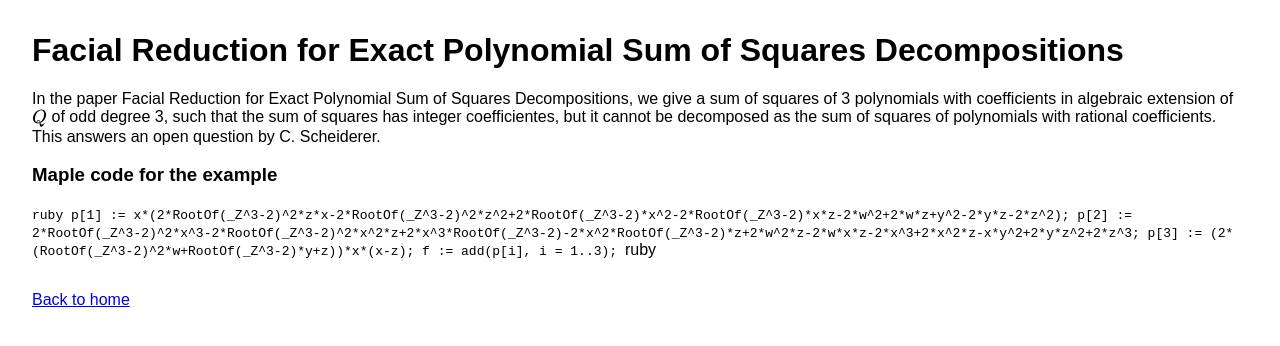
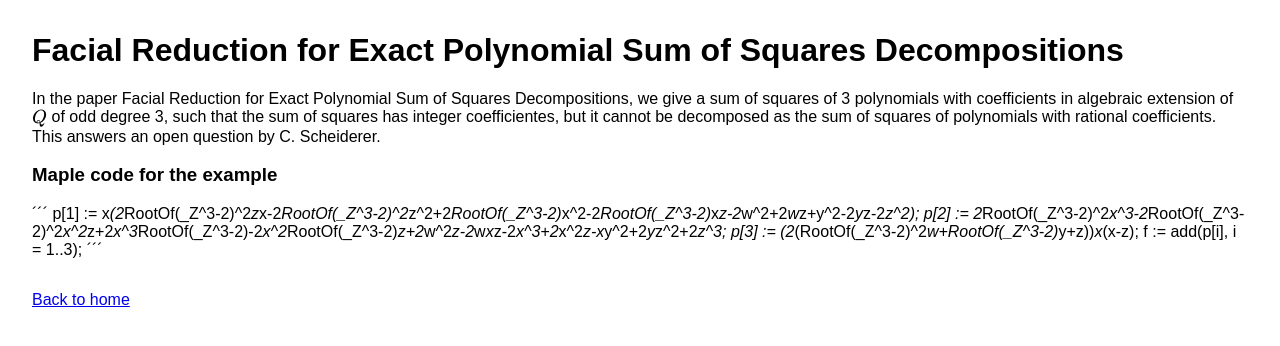
Before and after one commit to slap/sos-encyclopedia, a Jekyll site: the page built from _polynomials/facialReduction.md, in a window 1280 px wide. Shown: the top 346 px of the page. Built offline with Jekyll 4.4.1, drawn with Linux system fonts in a browser that asks for light colours.

Commit message:
Update facialReduction.md

````diff
--- a/_polynomials/facialReduction.md
+++ b/_polynomials/facialReduction.md
@@ -12,9 +12,9 @@ This answers an open question by C. Scheiderer.
 
 ### Maple code for the example
 
-```ruby
+´´´
 p[1] := x*(2*RootOf(_Z^3-2)^2*z*x-2*RootOf(_Z^3-2)^2*z^2+2*RootOf(_Z^3-2)*x^2-2*RootOf(_Z^3-2)*x*z-2*w^2+2*w*z+y^2-2*y*z-2*z^2);
 p[2] := 2*RootOf(_Z^3-2)^2*x^3-2*RootOf(_Z^3-2)^2*x^2*z+2*x^3*RootOf(_Z^3-2)-2*x^2*RootOf(_Z^3-2)*z+2*w^2*z-2*w*x*z-2*x^3+2*x^2*z-x*y^2+2*y*z^2+2*z^3;
 p[3] := (2*(RootOf(_Z^3-2)^2*w+RootOf(_Z^3-2)*y+z))*x*(x-z);
 f := add(p[i], i = 1..3);
-```ruby
+´´´
````
